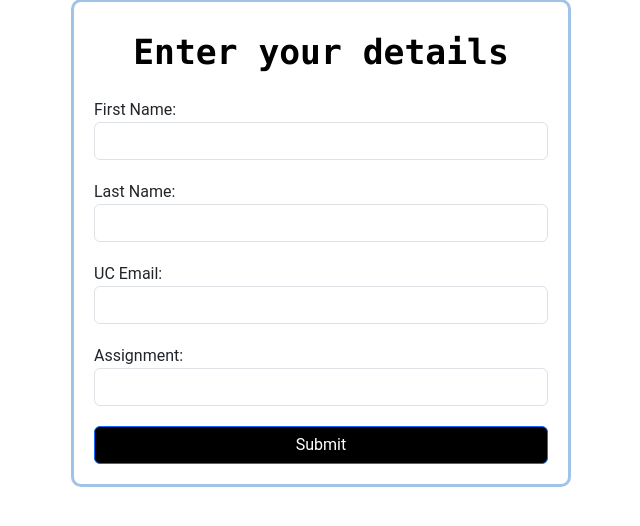
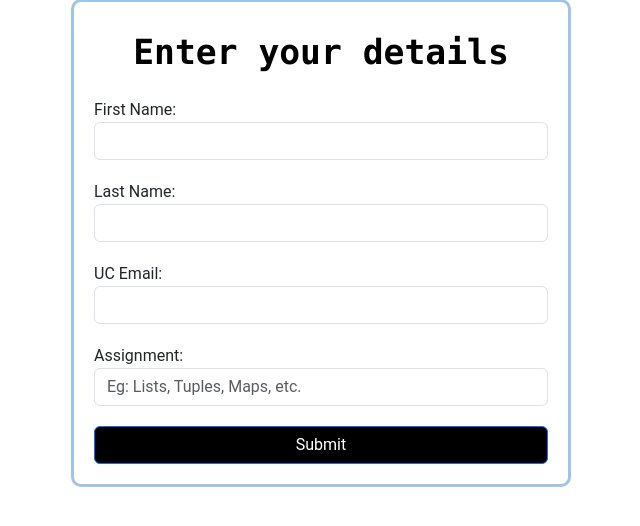
Before and after one commit to SaumickPradhan/CodeInCStructor.ai, a Flask app: page /students in a window 1280 px wide. Shown: the part 49-575 px from the top of the page, without its empty margins (319-959 px from the left). Run offline with Flask 2, Linux system fonts and the light colour scheme; parts of the project's set-up code (start-up, migrations or seed data) failed here and were passed over.

Commit message:
Update user_info.html

```diff
--- a/dev/templates/user_info.html
+++ b/dev/templates/user_info.html
@@ -56,7 +56,7 @@
             </div>
             <div class="form-group">
                 <label for="assignment">Assignment:</label>
-                <input type="text" class="form-control" id="assignment" name="assignment" required>
+                <input type="text" class="form-control" id="assignment" name="assignment" placeholder="Eg: Lists, Tuples, Maps, etc." required>
             </div>
             <button type="submit" class="btn btn-primary btn-submit">Submit</button>
         </form>
```
